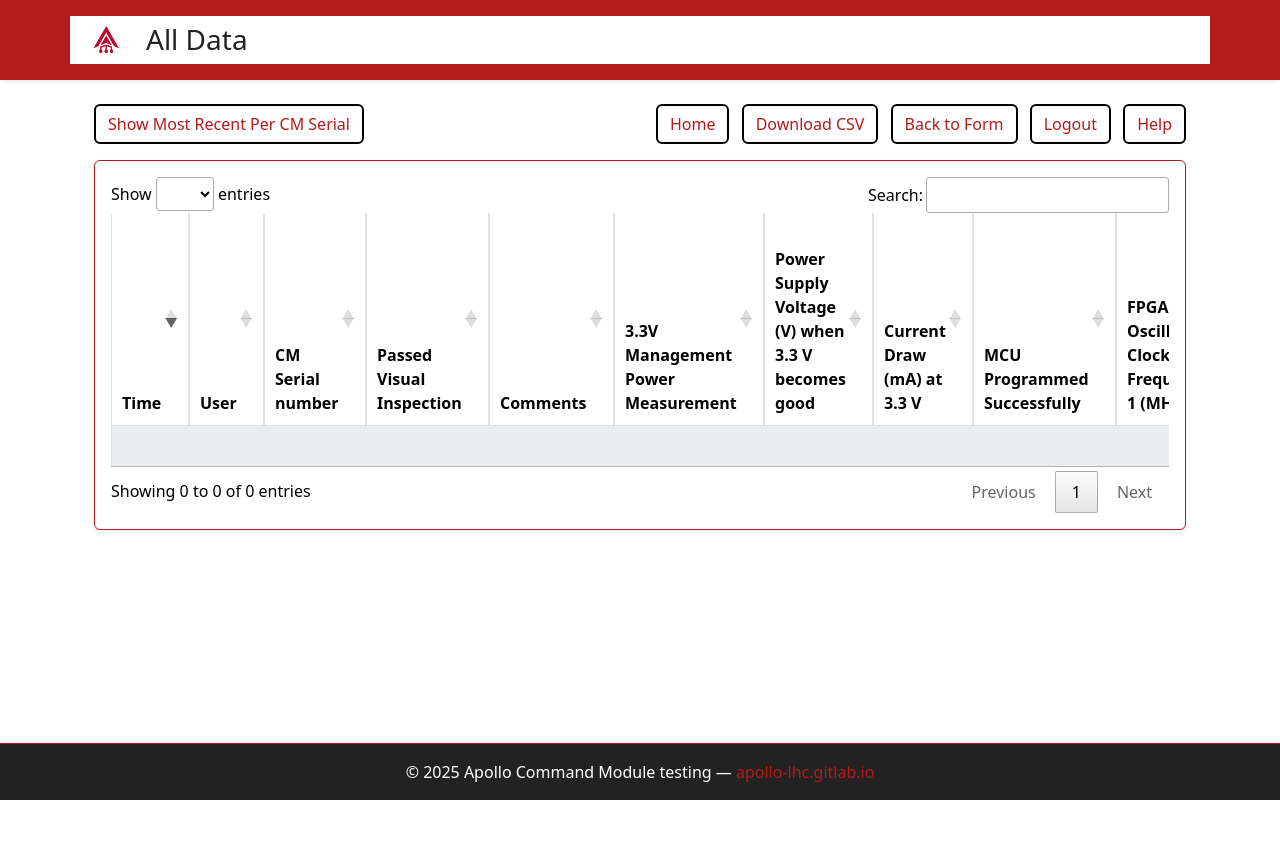
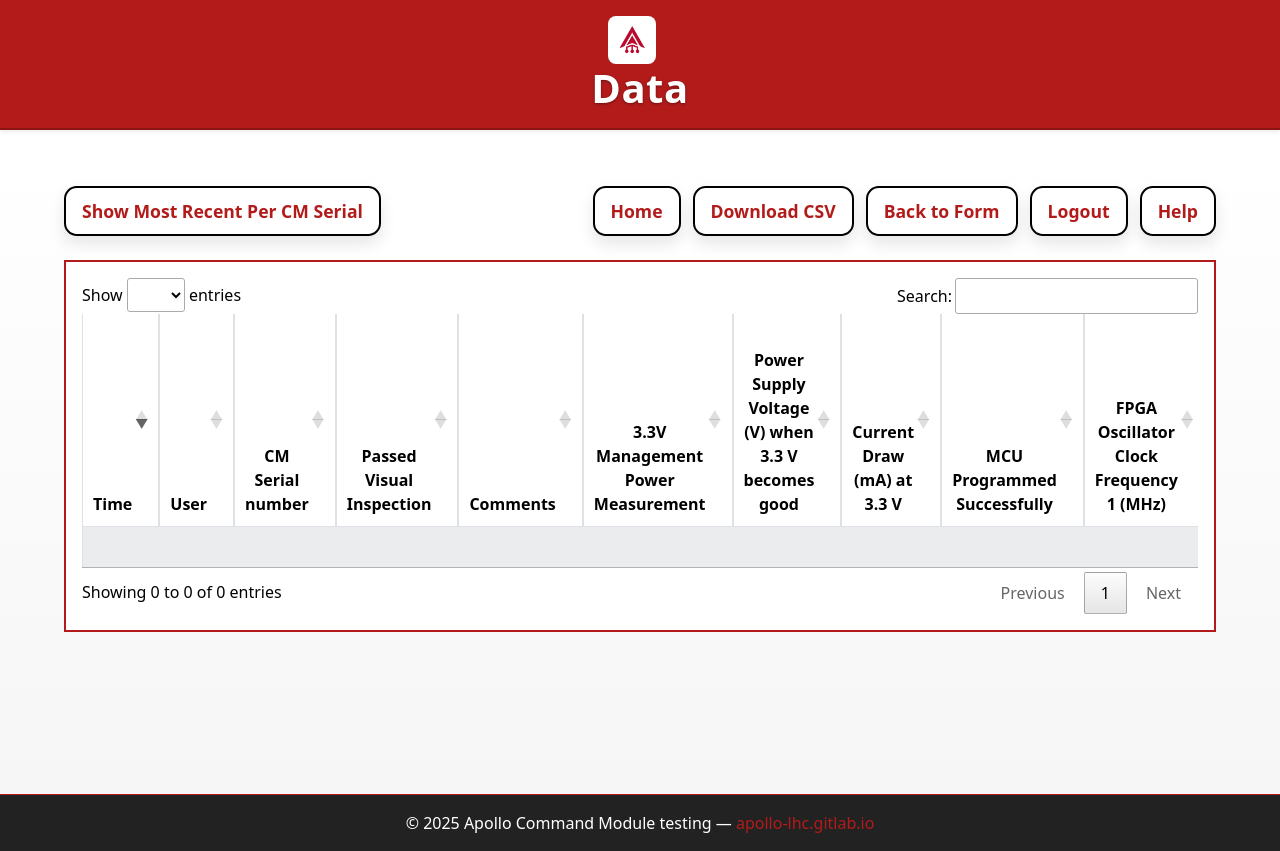
Before and after one commit to apollo-lhc/cm_testing_webapp, a Flask app: page /history in a window 1280 px wide. Before the commit the page ends 800 px from the top, so only its background shows below. Run offline with Flask 3, Linux system fonts and the light colour scheme; the visitor is signed in with stand-in values (Sample User, id 1); data that the repository does not hold is empty; some libraries are stand-ins or nearby versions.

Commit message:
fixed help page expandable cards & slightly updated ui for i index and form_complete pages, also added dynamic sizing to the history page table

```diff
--- a/templates/history.html
+++ b/templates/history.html
@@ -1,52 +1,143 @@
+<!-- updated history page -->
+
 {% extends "base.html" %}
-{% block title %}All Data{% endblock %}
-{% block page_title %}All Data{% endblock %}
+{% block title %}Data{% endblock %}
+{% block page_title %}Data{% endblock %}
 
 {% block content %}
 <style>
+  header.bg-primary {
+    background: #B31B1B !important;
+    box-shadow: 0 3px 10px rgba(0, 0, 0, 0.25);
+    border-bottom: 2px solid #8e1414;
+    padding: 2rem 0;
+  }
+
+  header .container {
+    justify-content: center;
+    flex-direction: column;
+    text-align: center;
+    background: transparent !important;
+    box-shadow: none !important;
+    padding: 0 !important;
+    margin: 0 auto;
+    max-width: 100%;
+    display: flex;
+    flex-direction: column;
+    align-items: center;
+  }
+
+  header h1.h3 {
+    font-size: 2.5rem;
+    font-weight: 700;
+    color: white;
+    letter-spacing: 0.5px;
+    text-shadow: 0 1px 3px rgba(0, 0, 0, 0.4);
+  }
+
+  main {
+    background: linear-gradient(to bottom, #ffffff, #f6f6f6);
+    padding-top: 2rem;
+    padding-bottom: 3rem;
+    min-height: 80vh;
+  }
+
+  .custom-btn {
+    transition: transform 0.25s ease, background-color 0.25s ease, color 0.25s ease;
+    border-radius: 0.8rem;
+    box-shadow: 0 0.5rem 1rem rgba(0, 0, 0, 0.1);
+    font-weight: 600;
+    font-size: 1.1rem;
+    padding: 0.6rem 1rem;
+  }
+
+  .custom-btn:hover {
+    transform: scale(1.07);
+    background-color: #B31B1B !important;
+    color: white !important;
+    border-color: #B31B1B !important;
+  }
+
+  .button-group {
+    display: flex;
+    flex-wrap: wrap;
+    gap: 0.75rem;
+  }
+
+  /* Responsive full-width with side margins */
+  .full-width-container {
+    width: 100vw;
+    margin-left: calc(-50vw + 50%);
+    padding-left: 5vw;
+    padding-right: 5vw;
+  }
+
+  .history-container .card {
+    background: #fff !important;
+    color: #000 !important;
+    border: 2px solid #B31B1B !important;
+    border-radius: 0 !important;
+    box-shadow: none !important;
+    width: 100%;
+  }
+
+  .table-responsive {
+    width: 100%;
+    overflow-x: auto;
+  }
+
+  #data-table {
+    width: 100% !important;
+    table-layout: auto !important;
+  }
+
   .history-container .table {
     background: #fff !important;
     color: #000 !important;
     border-color: #dee2e6 !important;
   }
 
-  .history-container .card {
-    background: #fff !important;
-    color: #000 !important;
+  .history-container .table th {
+    background-color: inherit !important;
+    color: inherit !important;
+    border-color: #dee2e6 !important;
+    text-align: center;
+    white-space: normal;
+    word-wrap: break-word;
   }
 
-  .history-container .table th,
   .history-container .table td {
     background-color: inherit !important;
     color: inherit !important;
     border-color: #dee2e6 !important;
+    white-space: nowrap;
   }
+
 
   .history-container .table-striped tbody tr:nth-of-type(odd) {
     background-color: #f8f9fa !important;
   }
 </style>
 
-<div class="container history-container">
-  <div class="mb-3 d-flex justify-content-between align-items-center">
+<div class="full-width-container history-container">
+  <div class="mb-4 d-flex flex-wrap justify-content-between align-items-center">
     <div>
       {% if show_unique %}
-        <a class="btn btn-outline-red btn" href="/history">Show All Entries</a>
+        <a class="btn btn-outline-red custom-btn" href="/history">Show All Entries</a>
       {% else %}
-        <a class="btn btn-outline-red btn" href="/history?unique=true">Show Most Recent Per CM Serial</a>
+        <a class="btn btn-outline-red custom-btn" href="/history?unique=true">Show Most Recent Per CM Serial</a>
       {% endif %}
     </div>
-    <div>
-      <a class="btn btn-outline-red btn me-2" href="/">Home</a>
-      <!--<a class="btn btn-outline-red btn me-2" href="/export_csv{% if show_unique %}?unique=true{% endif %}">Download CSV</a>-->
-      <a class="btn btn-outline-red btn me-2" href="#" onclick="downloadFilteredCSV()">Download CSV</a>
-      <a class="btn btn-outline-red btn me-2" href="/form">Back to Form</a>
-      <a class="btn btn-outline-red btn me-2" href="/logout">Logout</a>
-      <a class="btn btn-outline-red btn" href="/help">Help</a>
+    <div class="button-group">
+      <a class="btn btn-outline-red custom-btn" href="/">Home</a>
+      <a class="btn btn-outline-red custom-btn" href="#" onclick="downloadFilteredCSV()">Download CSV</a>
+      <a class="btn btn-outline-red custom-btn" href="/form">Back to Form</a>
+      <a class="btn btn-outline-red custom-btn" href="/logout">Logout</a>
+      <a class="btn btn-outline-red custom-btn" href="/help">Help</a>
     </div>
   </div>
 
-  <div class="card p-3 shadow-sm">
+  <div class="card p-3">
     <div class="table-responsive">
       <table id="data-table" class="table table-bordered table-striped">
         <thead>
@@ -112,7 +203,9 @@
           deferRender: true,
           pageLength: -1,
           order: [[0, 'desc']],
-          scrollX: true
+          scrollX: true,
+          autoWidth: false,
+          columnDefs: [{ targets: "_all", defaultContent: "-" }]
         });
       }
     }
@@ -121,7 +214,7 @@
     $(window).on('resize', initOrUpdateTable);
   });
 
-   function downloadFilteredCSV() {
+  function downloadFilteredCSV() {
     const table = $('#data-table').DataTable();
     const visibleData = table.rows({ search: 'applied' }).data();
 
@@ -138,7 +231,6 @@
     visibleData.each(function(row) {
       let rowData = [];
       for (let i = 0; i < row.length; i++) {
-        // Escape commas and quotes in the data
         let cell = String(row[i]).replace(/"/g, '""');
         if (cell.includes(',') || cell.includes('"')) {
           cell = `"${cell}"`;
--- a/templates/index.html
+++ b/templates/index.html
@@ -1,3 +1,6 @@
+
+<!-- new help page -->
+
 
 {% extends "base.html" %}
 {% block title %}Home{% endblock %}
```
Also changed, not shown: templates/form_complete.html (+105 -10 lines), templates/help.html (+99 -116 lines).
